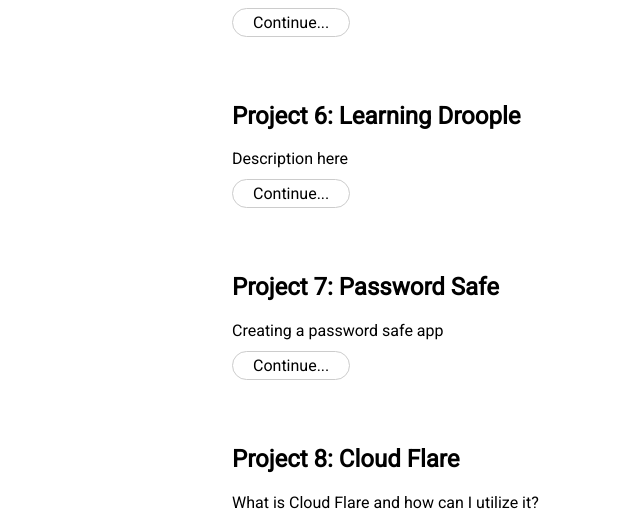
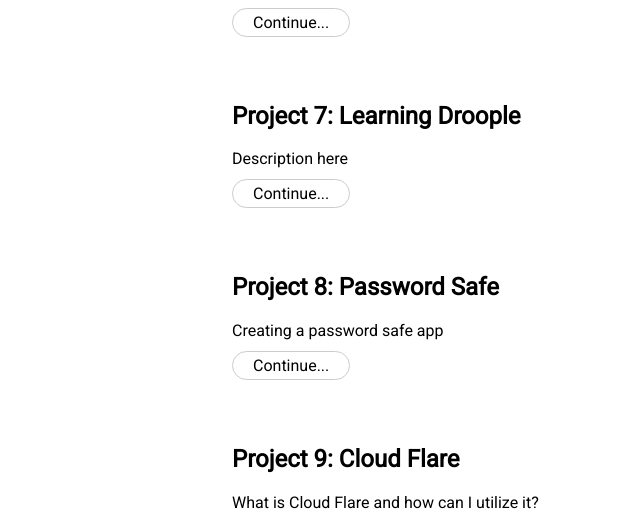
Before and after one commit to starkid/Documentation_Website, a plain HTML site: page HTML/Services/Websites.html in a window 1280 px wide. Shown: the part 1503-2023 px from the top of the page, 28-668 px from the left. Drawn offline with Linux system fonts and the light colour scheme.

Commit message:
Websites project number updated

```diff
--- a/HTML/Services/Websites.html
+++ b/HTML/Services/Websites.html
@@ -52,17 +52,17 @@
 				<a href="Website_Pages/Github_Pages_Domain.html">Continue...</a>
 			</li>
 			<li>
-				<h2>Project 6: Learning Droople</h2>
+				<h2>Project 7: Learning Droople</h2>
 				<p>Description here</p>
 				<a href="">Continue...</a>
 			</li>
 			<li>
-				<h2>Project 7: Password Safe</h2>
+				<h2>Project 8: Password Safe</h2>
 				<p>Creating a password safe app</p>
 				<a href="">Continue...</a>
 			</li>
 			<li>
-				<h2>Project 8: Cloud Flare</h2>
+				<h2>Project 9: Cloud Flare</h2>
 				<p>What is Cloud Flare and how can I utilize it?</p>
 				<a href="">Continue...</a>
 			</li>
```
